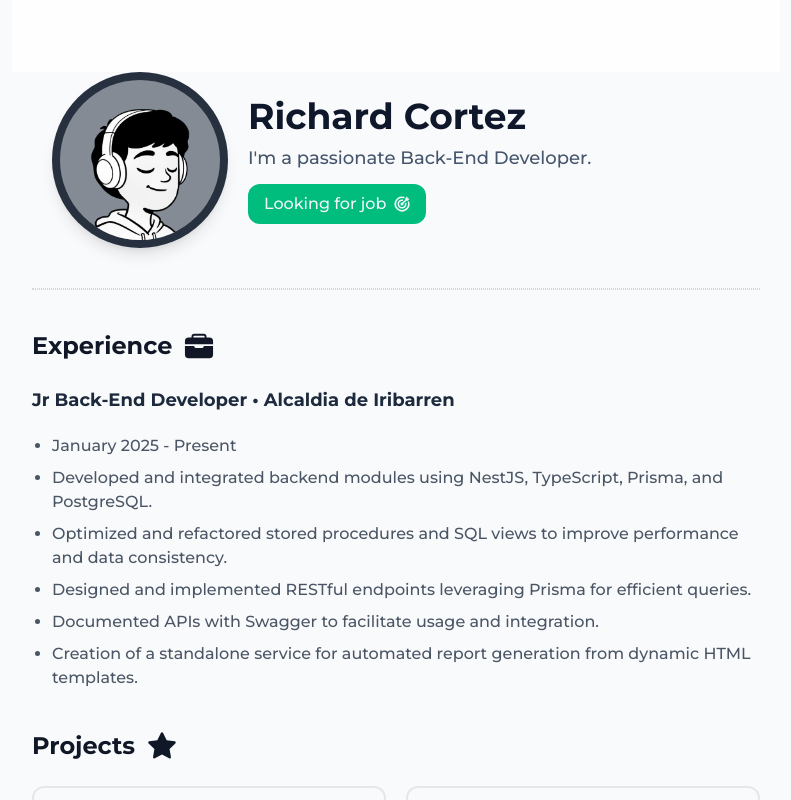
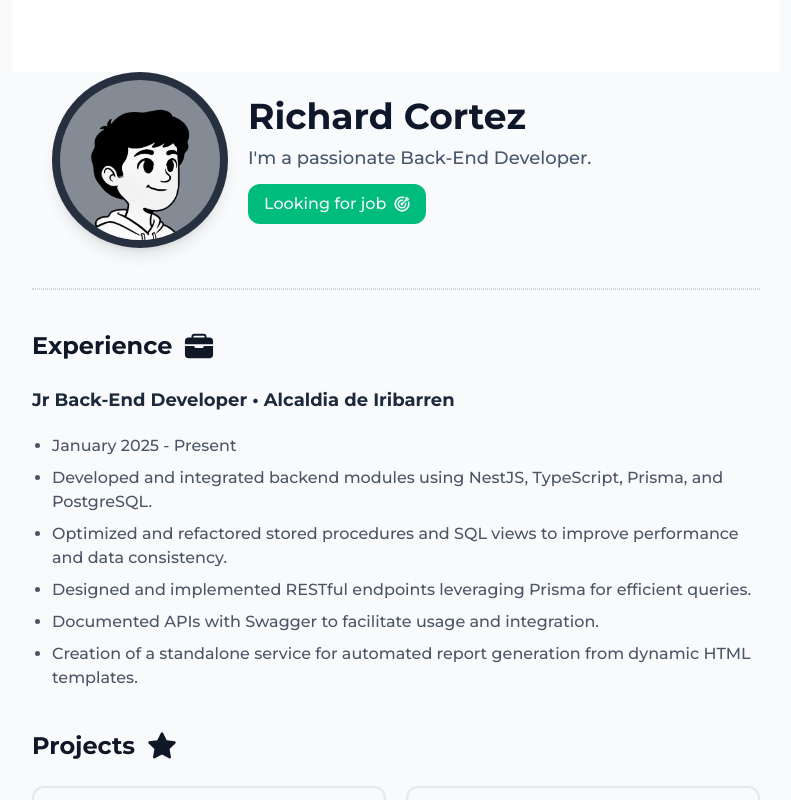
Before and after one commit to richardcort/Portfolio, a Nuxt app: page / in a window 1280 px wide. Shown: the top 800 px of the page, without its empty margins (244-1035 px from the left). Built offline with nearby package versions, Linux system fonts and the light colour scheme.

Commit message:
feat: implement dynamic avatar rotation

```diff
--- /dev/null
+++ b/app/composables/useAvatar.ts
@@ -0,0 +1,36 @@
+import { ref, onMounted, onUnmounted } from 'vue';
+import avatar1 from '@/assets/images/avatar.png';
+import avatar2 from '@/assets/images/avatarListenToMusic.png';
+import avatar3 from '@/assets/images/avatarWithHeadphones.png';
+
+const currentAvatar = ref(avatar1);
+const avatars = [avatar1, avatar2, avatar3];
+
+export const useAvatar = () => {
+    let intervalId: ReturnType<typeof setInterval> | null = null;
+
+    const startRotation = () => {
+        if (intervalId) return; // Prevent multiple intervals
+
+        let index = 0;
+        intervalId = setInterval(() => {
+            index = (index + 1) % avatars.length;
+            currentAvatar.value = avatars[index];
+        }, 50000);
+    };
+
+    const stopRotation = () => {
+        if (intervalId) {
+            clearInterval(intervalId);
+            intervalId = null;
+        }
+    };
+
+    onMounted(() => {
+        startRotation();
+    });
+
+    return {
+        currentAvatar
+    };
+};
--- a/app/layouts/header.vue
+++ b/app/layouts/header.vue
@@ -7,9 +7,9 @@
             <div v-if="showDiv"
                 class="flex w-12 h-12 relative opacity-0 -translate-y-10 items-center bg-gray-700/60 rounded-full shadow-md border-4 border-gray-900/80 transition-all duration-300 ease-out"
                 :class="{ 'opacity-100 translate-y-0': animation }">
-                <img src="@/assets/images/avatarListenToMusic.png" alt="photo profile"
-                    class="rounded-full drop-shadow-2xl absolute inset-0 object-cover" />
-                <p class="ml-14 font-semibold text-lg whitespace-nowrap text-slate-300">
+                <img :src="currentAvatar" alt="photo profile"
+                    class="rounded-full drop-shadow-2xl absolute inset-0 object-cover w-full h-full transition-opacity duration-500" />
+                <p class="ml-14 font-semibold text-lg whitespace-nowrap text-slate-800 dark:text-slate-300">
                     Richard Cortez
                 </p>
             </div>
@@ -21,9 +21,12 @@
 </template>
 
 <script setup>
-import { ref, onMounted, onUnmounted, computed } from 'vue'
+import { ref, onMounted, onUnmounted, computed, watch } from 'vue'
 import moon from '@/components/icons/moon.vue'
 import sun from '@/components/icons/sun.vue'
+import { useAvatar } from '@/composables/useAvatar'
+
+const { currentAvatar } = useAvatar()
 
 const scrollY = ref(0)
 const animation = ref(false)
--- a/app/pages/index.vue
+++ b/app/pages/index.vue
@@ -4,7 +4,7 @@
             <template #content>
                 <div class="relative w-44 h-44 bg-gray-700/60 border-8 border-gray-900/80 shadow-lg rounded-full overflow-hidden">
                     <span style="profile">
-                        <img src="@/assets/images/avatarListenToMusic.png" alt="photo profile">
+                        <img :src="currentAvatar" alt="photo profile" class="w-full h-full object-cover transition-all duration-500 ease-in-out">
                     </span>
                 </div>
                 <div class="flex flex-col items-center sm:items-start gap-3">
@@ -125,6 +125,9 @@ import linkedin from '@/components/icons/linkedin.vue';
 import Link from '~/components/Link.vue';
 import postgresql from '@/components/icons/postgresql.vue';
 import prisma from '~/components/icons/prisma.vue';
+import { useAvatar } from '@/composables/useAvatar';
+
+const { currentAvatar } = useAvatar();
 
 const projects = [
     {
--- /dev/null
+++ b/types.d.ts
@@ -0,0 +1,24 @@
+declare module '*.png' {
+    const value: string;
+    export default value;
+}
+
+declare module '*.jpg' {
+    const value: string;
+    export default value;
+}
+
+declare module '*.jpeg' {
+    const value: string;
+    export default value;
+}
+
+declare module '*.gif' {
+    const value: string;
+    export default value;
+}
+
+declare module '*.svg' {
+    const value: string;
+    export default value;
+}
```
